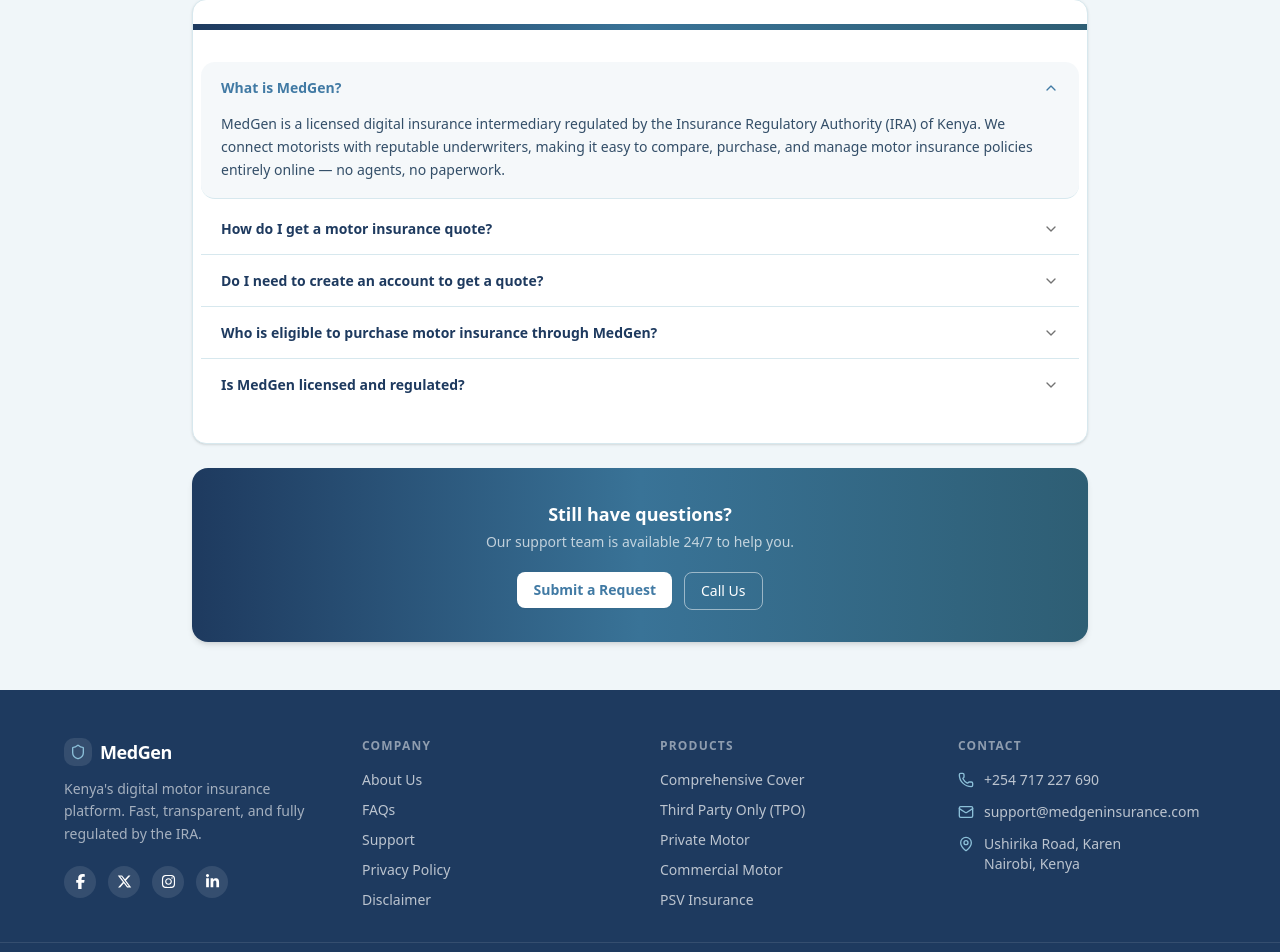
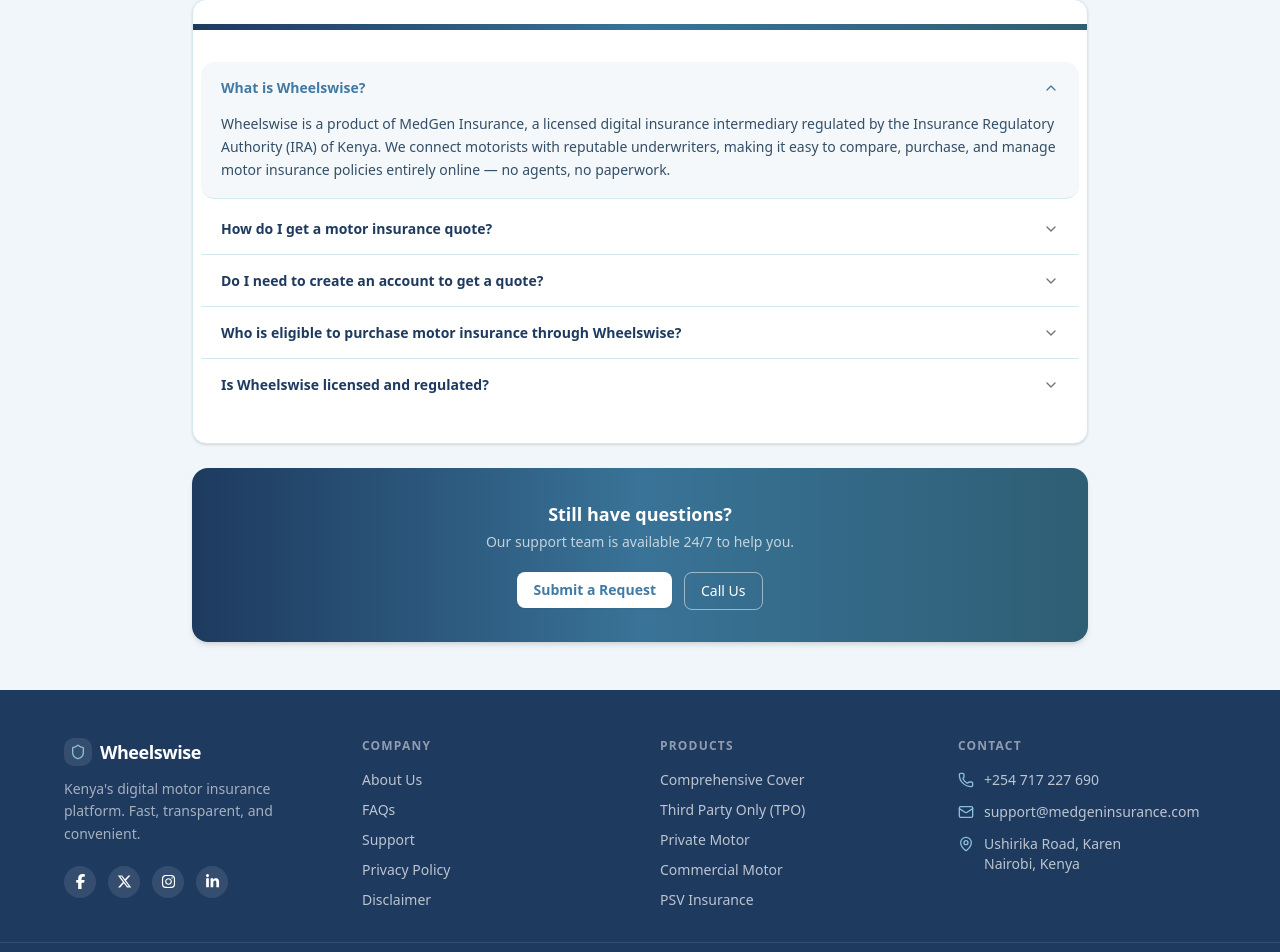
Before and after one commit to ingenium-connect/wheelswise-frontend, a Next.js app: page /faqs in a window 1280 px wide. Shown: the part 332-1284 px from the top of the page. Built offline with nearby package versions, Linux system fonts and the light colour scheme; no server answers.

Commit message:
chore: update copy
Signed-off-by: Kathurima Kimathi <kathurimakimathi415@gmail.com>

```diff
--- a/app/about/page.tsx
+++ b/app/about/page.tsx
@@ -73,7 +73,7 @@ const steps = [
     number: "03",
     icon: ShieldCheck,
     title: "Enter Vehicle & Personal Details",
-    desc: "Search your vehicle via the NTSA registry for auto-fill, or enter details manually. Provide your personal information to complete the application.",
+    desc: "Search your vehicle for auto-fill, or enter details manually. Provide your personal information to complete the application.",
   },
   {
     number: "04",
@@ -100,10 +100,10 @@ export default function AboutPage() {
             About Us
           </p>
           <h1 className="text-3xl md:text-4xl font-bold text-white leading-tight max-w-2xl">
-            Reimagining Motor Insurance for Every Kenyan Driver
+            Reimagining Motor Insurance for Every Kenyan Car Owner
           </h1>
           <p className="text-white/70 text-base mt-4 max-w-xl leading-relaxed">
-            MedGen is a digital insurance intermediary that connects motorists
+            Wheelswise is a digital insurance platform that connects motorists
             with licensed underwriters — making motor insurance fast, fair, and
             fully online.
           </p>
@@ -171,7 +171,7 @@ export default function AboutPage() {
                 <div className="space-y-3">
                   {[
                     "Compare plans from multiple underwriters in one place",
-                    "NTSA-integrated vehicle lookup for faster onboarding",
+                    "Integrated vehicle lookup for faster onboarding",
                     "Instant digital certificates upon payment",
                     "M-Pesa and card payment support",
                     "Dedicated support team based",
--- a/components/faqs/FaqsContent.tsx
+++ b/components/faqs/FaqsContent.tsx
@@ -23,8 +23,8 @@ const CATEGORIES: Category[] = [
     emoji: "",
     faqs: [
       {
-        q: "What is MedGen?",
-        a: "MedGen is a licensed digital insurance intermediary regulated by the Insurance Regulatory Authority (IRA) of Kenya. We connect motorists with reputable underwriters, making it easy to compare, purchase, and manage motor insurance policies entirely online — no agents, no paperwork.",
+        q: "What is Wheelswise?",
+        a: "Wheelswise is a product of MedGen Insurance, a licensed digital insurance intermediary regulated by the Insurance Regulatory Authority (IRA) of Kenya. We connect motorists with reputable underwriters, making it easy to compare, purchase, and manage motor insurance policies entirely online — no agents, no paperwork.",
       },
       {
         q: "How do I get a motor insurance quote?",
@@ -49,12 +49,12 @@ const CATEGORIES: Category[] = [
         a: "You can browse cover types and plans without an account. However, you will need to create an account to finalise your policy purchase and access your insurance certificate.",
       },
       {
-        q: "Who is eligible to purchase motor insurance through MedGen?",
+        q: "Who is eligible to purchase motor insurance through Wheelswise?",
         a: "Any individual or entity with a registered motor vehicle in Kenya is eligible. This includes private car owners, commercial vehicle operators, PSV operators, and fleet owners. You will need a valid national ID or passport and a Kenyan phone number.",
       },
       {
-        q: "Is MedGen licensed and regulated?",
-        a: "Yes. MedGen Insurance Agency is duly licensed and regulated by the Insurance Regulatory Authority (IRA) of Kenya. We operate strictly as an insurance intermediary — we facilitate transactions between you and licensed underwriters but do not underwrite policies ourselves.",
+        q: "Is Wheelswise licensed and regulated?",
+        a: "Yes. Wheelswise is a product of MedGen Insurance Agency, a licensed digital insurance intermediary regulated by the Insurance Regulatory Authority (IRA) of Kenya. We operate strictly as an insurance intermediary — we facilitate transactions between you and licensed underwriters but do not underwrite policies ourselves.",
       },
     ],
   },
@@ -224,8 +224,8 @@ const CATEGORIES: Category[] = [
     emoji: "⚙️",
     faqs: [
       {
-        q: "My vehicle was not found in the NTSA search. What should I do?",
-        a: "If your vehicle is not found via the NTSA registry, you can proceed to enter your vehicle details manually on the same page. All fields — registration number, chassis number, make, model, year of manufacture, and body type — can be filled in manually. Ensure accuracy as this information appears on your certificate.",
+        q: "My vehicle was not found in the search section. What should I do?",
+        a: "If your vehicle is not found via our search service, you can proceed to enter your vehicle details manually on the same page. All fields — registration number, chassis number, make, model, year of manufacture, and body type — can be filled in manually. Ensure accuracy as this information appears on your certificate.",
       },
       {
         q: "I did not receive my OTP. What should I do?",
@@ -255,12 +255,12 @@ const CATEGORIES: Category[] = [
         a: "Your data is protected using industry-standard encryption (TLS in transit, AES at rest). We follow strict data handling policies in line with Kenyan data protection law and our Privacy Policy. We never sell your personal data to third parties. Authentication tokens expire after one hour and are stored as HTTP-only cookies.",
       },
       {
-        q: "Why does the platform require NTSA data?",
-        a: "We integrate with the NTSA vehicle registry to auto-fill accurate vehicle details, reducing manual entry errors and speeding up your application. This also helps underwriters accurately assess risk and issue a valid policy. The data retrieved is used solely for your insurance application.",
+        q: "Why does the platform require valid vehicle data?",
+        a: "We have integrated search capabilities to help auto-fill accurate vehicle details, reducing manual entry errors and speeding up your application. This also helps underwriters accurately assess risk and issue a valid policy. The data retrieved is used solely for your insurance application.",
       },
       {
         q: "Which browsers and devices are supported?",
-        a: "MedGen is fully responsive and works on all modern browsers (Chrome, Firefox, Safari, Edge) on desktop, tablet, and mobile devices. For the best experience, we recommend keeping your browser up to date. Internet Explorer is not supported.",
+        a: "Wheelswise is fully responsive and works on all modern browsers (Chrome, Firefox, Safari, Edge) on desktop, tablet, and mobile devices. For the best experience, we recommend keeping your browser up to date. Internet Explorer is not supported.",
       },
     ],
   },
--- a/components/layout/Footer.tsx
+++ b/components/layout/Footer.tsx
@@ -22,11 +22,11 @@ const Footer: React.FC = () => {
               <div className="p-1.5 bg-white/10 rounded-lg">
                 <Shield className="w-4 h-4 text-[#8bbfd8]" />
               </div>
-              <span className="font-bold text-lg tracking-tight">MedGen</span>
+              <span className="font-bold text-lg tracking-tight">Wheelswise</span>
             </div>
             <p className="text-white/60 text-sm leading-relaxed mb-5">
               Kenya&apos;s digital motor insurance platform. Fast, transparent,
-              and fully regulated by the IRA.
+              and convenient.
             </p>
             <div className="flex gap-3">
               {[
@@ -148,7 +148,7 @@ const Footer: React.FC = () => {
       <div className="border-t border-white/10 px-6 md:px-16 py-4">
         <div className="max-w-6xl mx-auto flex flex-col sm:flex-row items-center justify-between gap-2 text-xs text-white/40">
           <span>
-            &copy; {new Date().getFullYear()} MedGen Insurance Agency. All
+            &copy; {new Date().getFullYear()} Wheelswise, A Product of MedGen Insurance Agency. All
             rights reserved.
           </span>
           <span>
```
